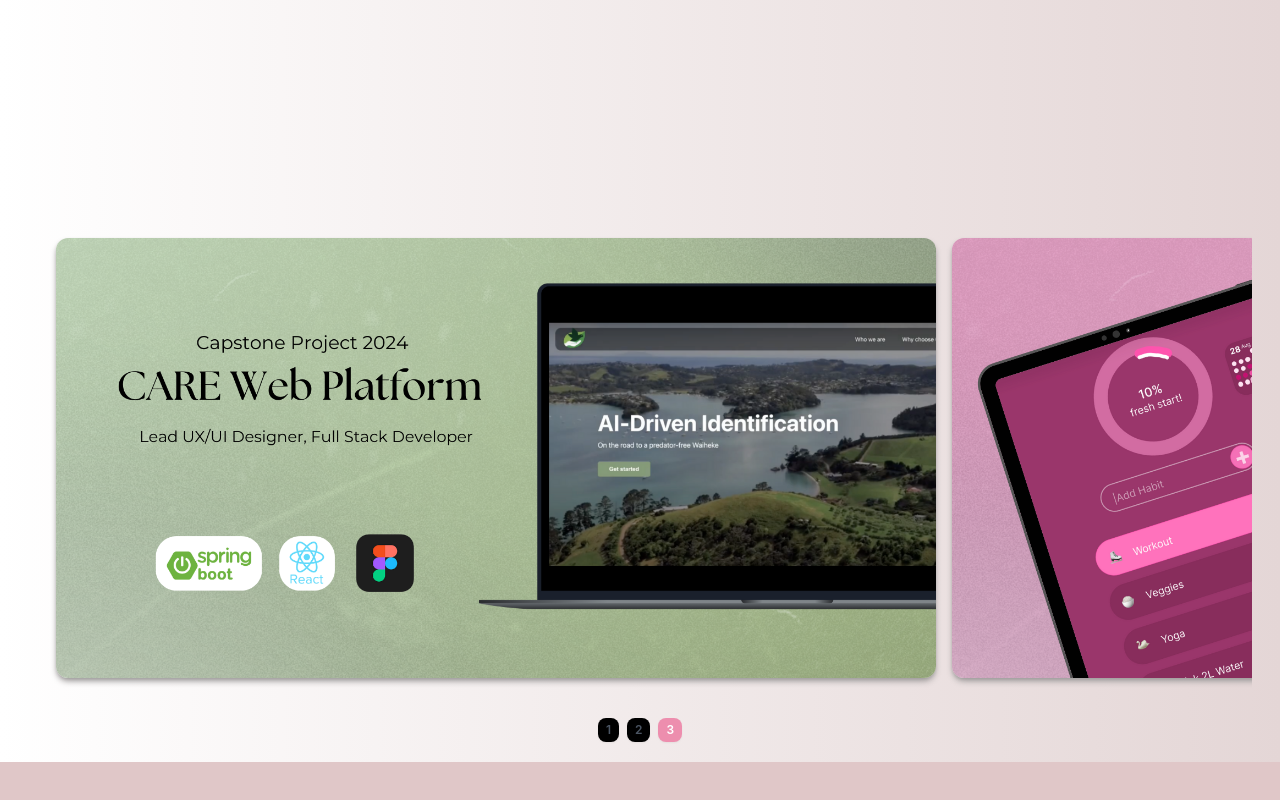
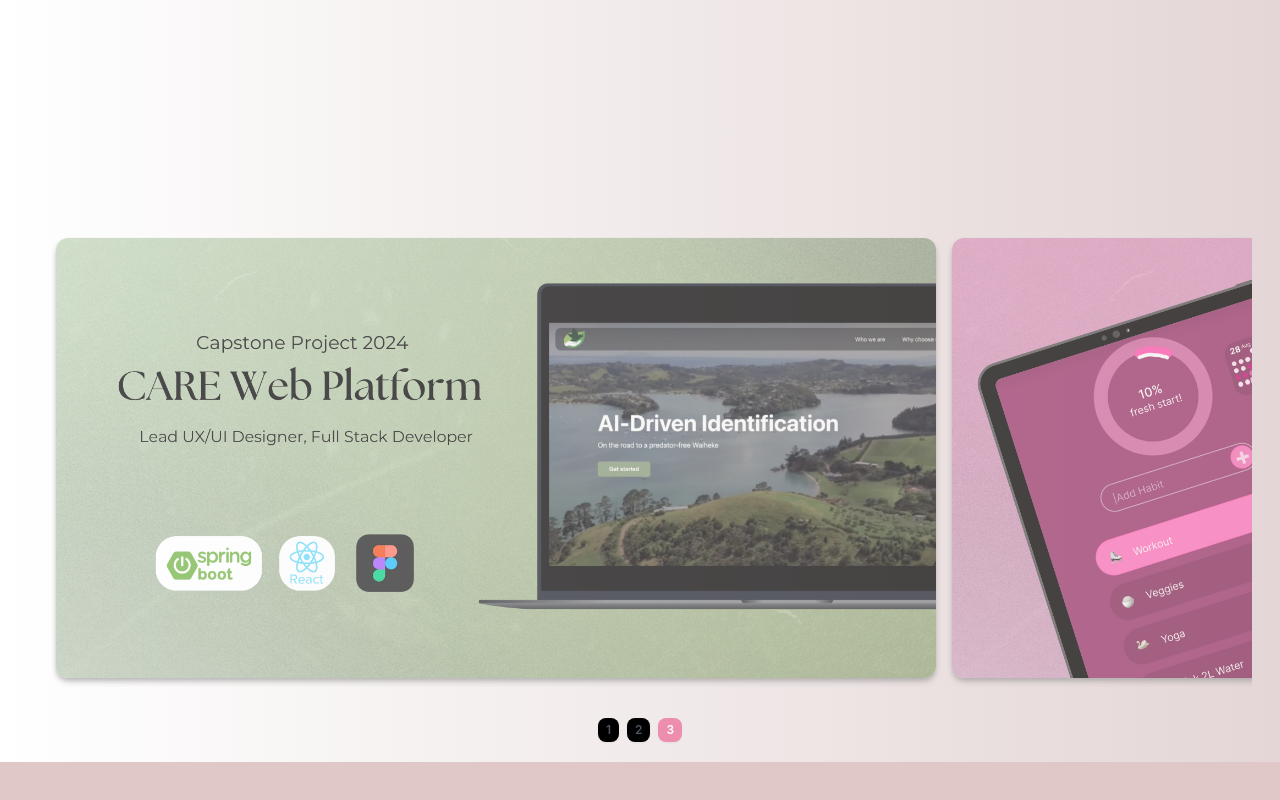
Before and after one commit to AnikaBhargav/portfolio-site, a React (Create React App) app: page / in a window 1280 px wide. Shown: the part 630-1430 px from the top of the page. Built offline with nearby package versions, Linux system fonts and the light colour scheme.

Commit message:
project thumbnail opacity 100% when in view

```diff
--- a/src/components/Projects.jsx
+++ b/src/components/Projects.jsx
@@ -74,7 +74,7 @@ export default function Projects() {
                 if (visibleItem !== project.id) e.preventDefault();
               }}
               className={`${
-                visibleItem === project.id ? "cursor-pointer" : "cursor"
+                visibleItem === project.id ? "cursor-pointer duration-500" : "cursor opacity-70 duration-500"
               }`}
             >
               <div className="container p-2 hover:scale-105 duration-500">
```
